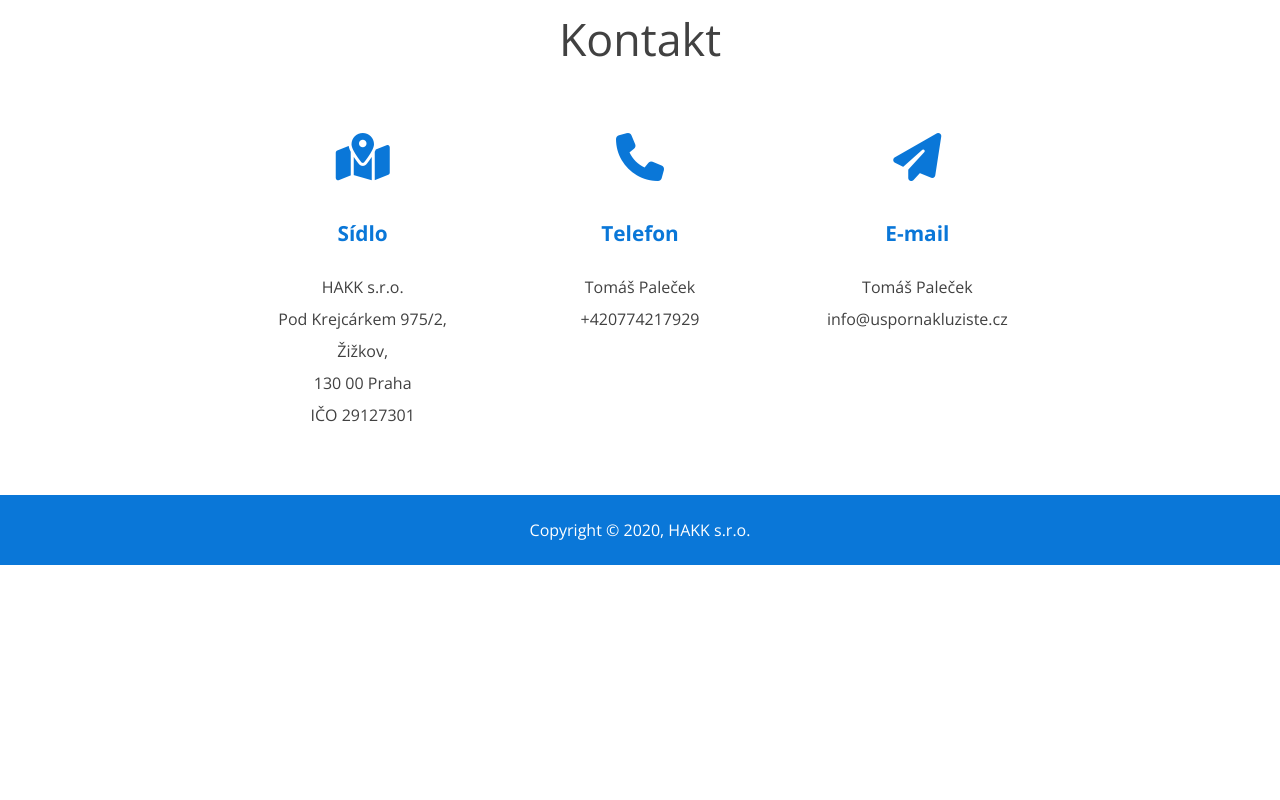
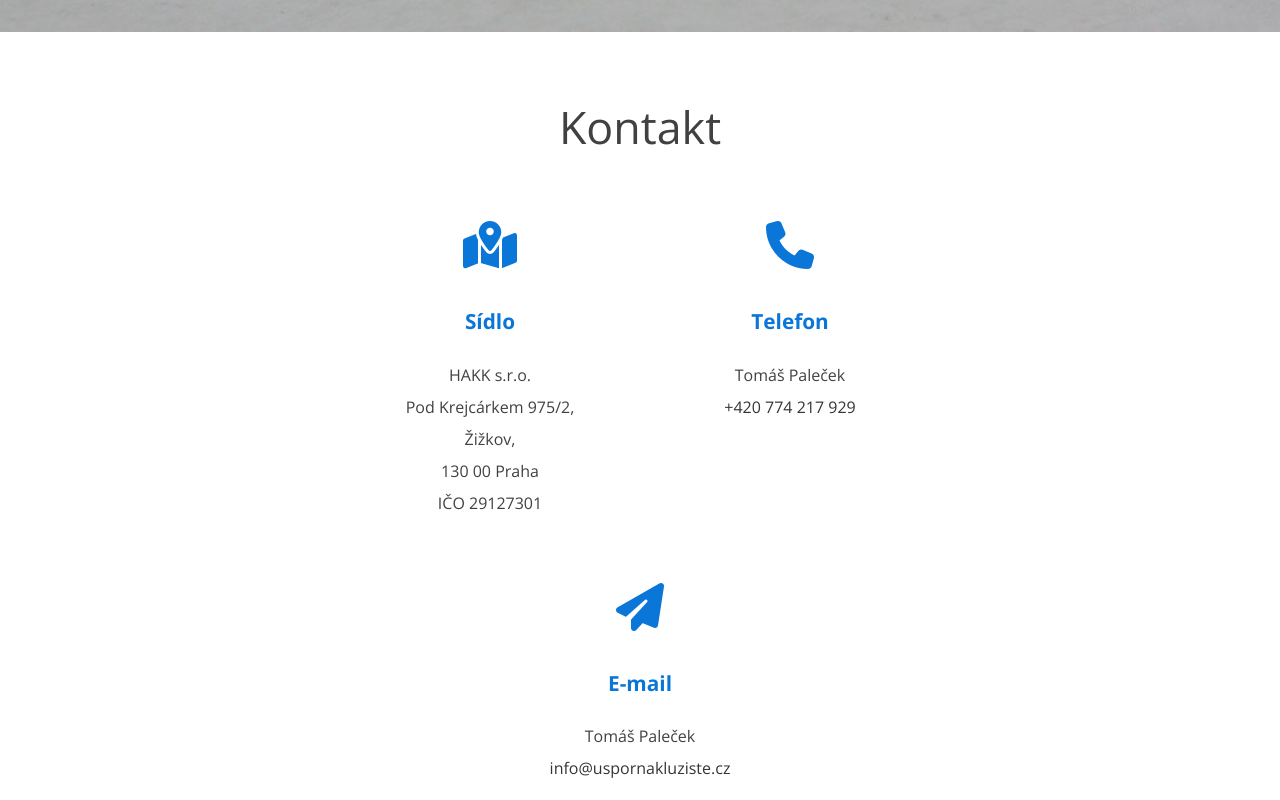
Before and after one commit to tomastuser/uspornakluziste, a plain HTML site: page index.html in a window 1280 px wide. Shown: the part 2820-3620 px from the top of the page. Before the commit the page ends 3385 px from the top, so only its background shows below. Drawn offline with nearby package versions, Linux system fonts and the light colour scheme.

Commit message:
phone mail href

```diff
--- a/index.html
+++ b/index.html
@@ -139,14 +139,16 @@
               <i class="fas fa-phone"></i>
               <h2>Telefon</h2>
               Tomáš Paleček
-              <br />+420774217929
+              <br /><a href="tel:+420774217929">+420 774 217 929</a>
             </div>
             <div class="kon3">
               <i class="fas fa-paper-plane"></i>
               <h2>E-mail</h2>
               Tomáš Paleček
               <br />
-              info@uspornakluziste.cz
+              <a href="mailto:info@uspornakluziste.cz"
+                >info@uspornakluziste.cz</a
+              >
             </div>
           </div>
         </div>
--- a/styles.css
+++ b/styles.css
@@ -194,8 +194,7 @@ main {
   margin: 1rem;
   border-radius: 10px;
   background-color: #0a77d8;
-  flex-basis: 200px;
-  flex-grow: 3;
+  flex-basis: 240px;
 }
 .nabidkaBody i {
   font-size: 4rem;
@@ -206,10 +205,21 @@ main {
   padding-top: 8vh;
 }
 
+.kontakt a {
+  color: #343537;
+}
+
 .kontaktBody {
-  display: grid;
-  grid-template-columns: 1fr 1fr 1fr;
+  display: flex;
+  flex-direction: row;
+  flex-wrap: wrap;
+  justify-content: center;
   line-height: 2;
+}
+
+.kontaktBody div {
+  flex-basis: 300px;
+  margin-bottom: 8vh;
 }
 
 .kontakt h2 {
@@ -226,7 +236,8 @@ main {
 footer {
   display: flex;
   flex-direction: row;
-  justify-content: space-around;
+  justify-content: center;
+  text-align: center;
   align-items: center;
   padding-top: 3vh;
   padding-bottom: 3vh;
@@ -336,4 +347,7 @@ footer {
     padding: 1rem;
     font-size: 1rem;
   }
+  .down {
+    bottom: 10%;
+  }
 }
```
